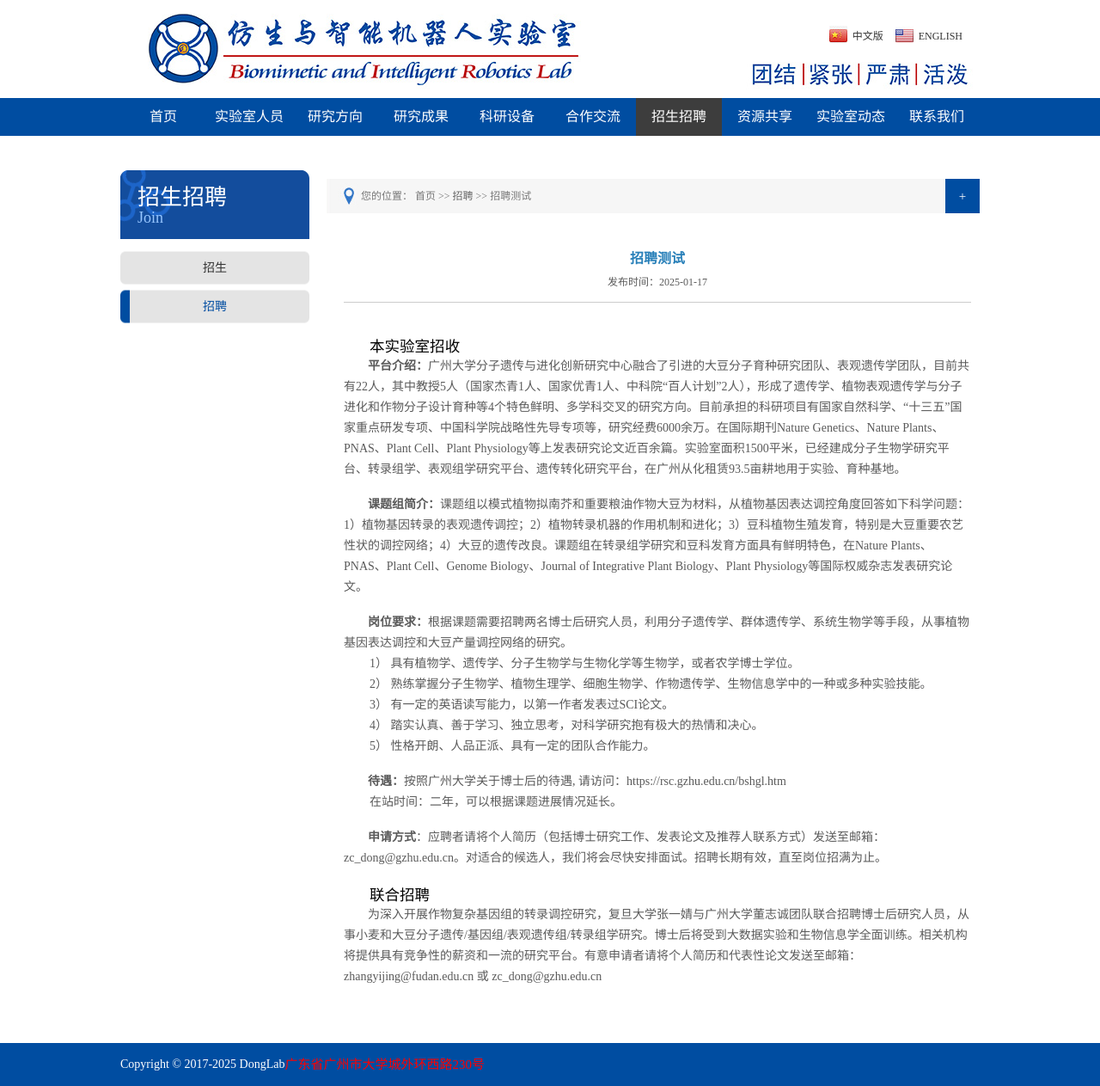
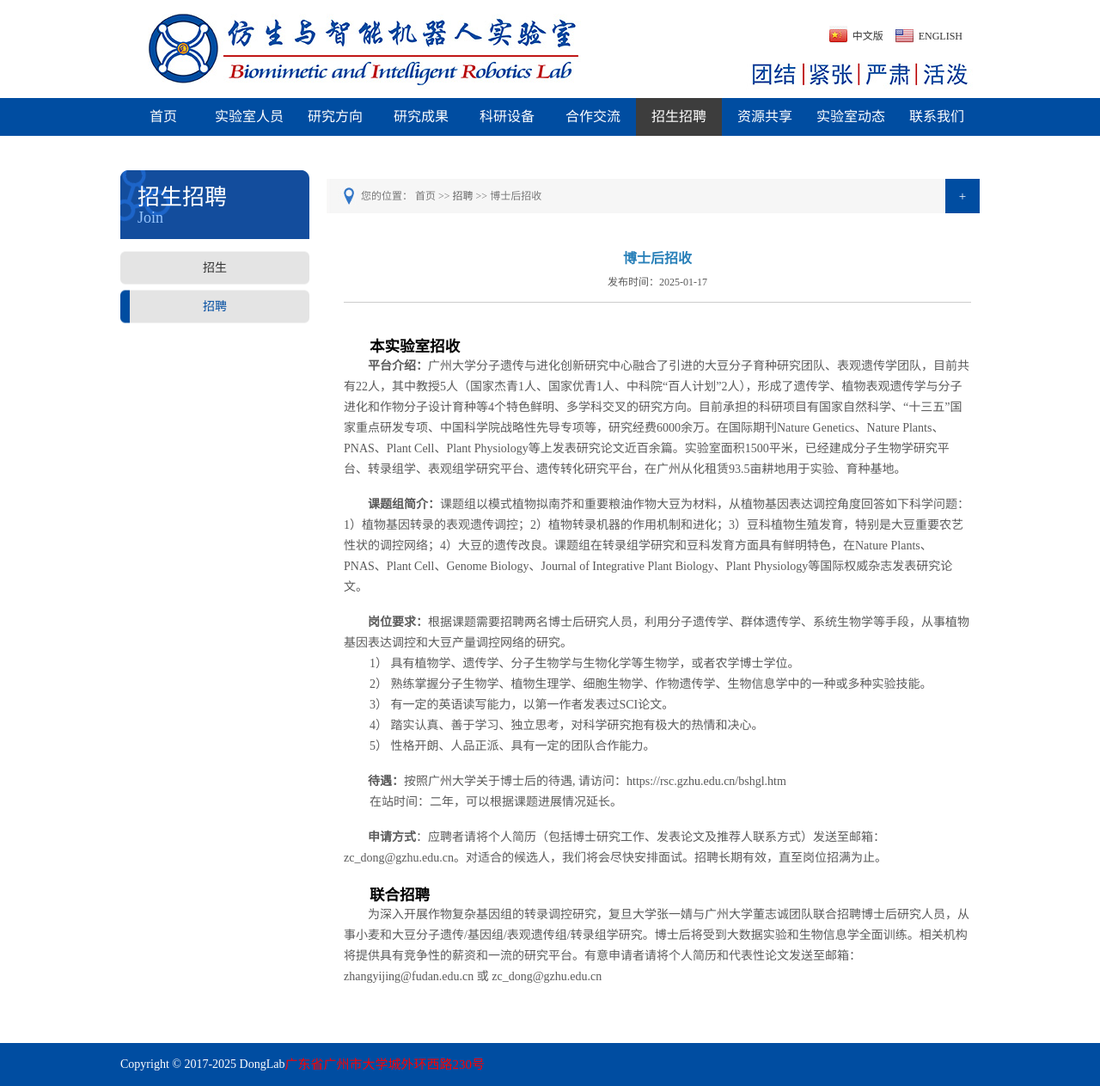
Before and after one commit to zhanweimin2021/zhanweimin2021.github.io, a Jekyll site: the page built from recruit/_posts/2025-01-17-recruit1.html, in a window 1280 px wide. Shown: the whole page at 86% size. Built offline with Jekyll 4.4.1, drawn with Linux system fonts in a browser that asks for light colours.

Commit message:
Update 2025-01-17-recruit1.html

```diff
--- a/recruit/_posts/2025-01-17-recruit1.html
+++ b/recruit/_posts/2025-01-17-recruit1.html
@@ -6,12 +6,12 @@ category-en: Join
 category-cn: 招生招聘
 type: 招聘
 type-en: recruit
-title: 招聘测试
+title: 博士后招收
 keywords: 博士后招收
 description: 博士后招收
 ---
 <br>
-<h3>本实验室招收</h3>
+<h3><b>本实验室招收</b></h3>
 <p  style="text-indent:2em"><b>平台介绍：</b>广州大学分子遗传与进化创新研究中心融合了引进的大豆分子育种研究团队、表观遗传学团队，目前共有22人，其中教授5人（国家杰青1人、国家优青1人、中科院“百人计划”2人），形成了遗传学、植物表观遗传学与分子进化和作物分子设计育种等4个特色鲜明、多学科交叉的研究方向。目前承担的科研项目有国家自然科学、“十三五”国家重点研发专项、中国科学院战略性先导专项等，研究经费6000余万。在国际期刊Nature Genetics、Nature Plants、PNAS、Plant Cell、Plant Physiology等上发表研究论文近百余篇。实验室面积1500平米，已经建成分子生物学研究平台、转录组学、表观组学研究平台、遗传转化研究平台，在广州从化租赁93.5亩耕地用于实验、育种基地。</p>
 <br>
 <p  style="text-indent:2em"><b>课题组简介：</b>课题组以模式植物拟南芥和重要粮油作物大豆为材料，从植物基因表达调控角度回答如下科学问题：1）植物基因转录的表观遗传调控；2）植物转录机器的作用机制和进化；3）豆科植物生殖发育，特别是大豆重要农艺性状的调控网络；4）大豆的遗传改良。课题组在转录组学研究和豆科发育方面具有鲜明特色，在Nature Plants、PNAS、Plant Cell、Genome Biology、Journal of Integrative Plant Biology、Plant Physiology等国际权威杂志发表研究论文。</p>
@@ -28,5 +28,5 @@ description: 博士后招收
 <br>
 <p  style="text-indent:2em"><b>申请方式</b>：应聘者请将个人简历（包括博士研究工作、发表论文及推荐人联系方式）发送至邮箱：zc_dong@gzhu.edu.cn。对适合的候选人，我们将会尽快安排面试。招聘长期有效，直至岗位招满为止。</p>
 <br>
-<h3>联合招聘</h3>
+<h3><b>联合招聘</b></h3>
 <p  style="text-indent:2em">为深入开展作物复杂基因组的转录调控研究，复旦大学张一婧与广州大学董志诚团队联合招聘博士后研究人员，从事小麦和大豆分子遗传/基因组/表观遗传组/转录组学研究。博士后将受到大数据实验和生物信息学全面训练。相关机构将提供具有竞争性的薪资和一流的研究平台。有意申请者请将个人简历和代表性论文发送至邮箱：zhangyijing@fudan.edu.cn 或 zc_dong@gzhu.edu.cn</p>
```
